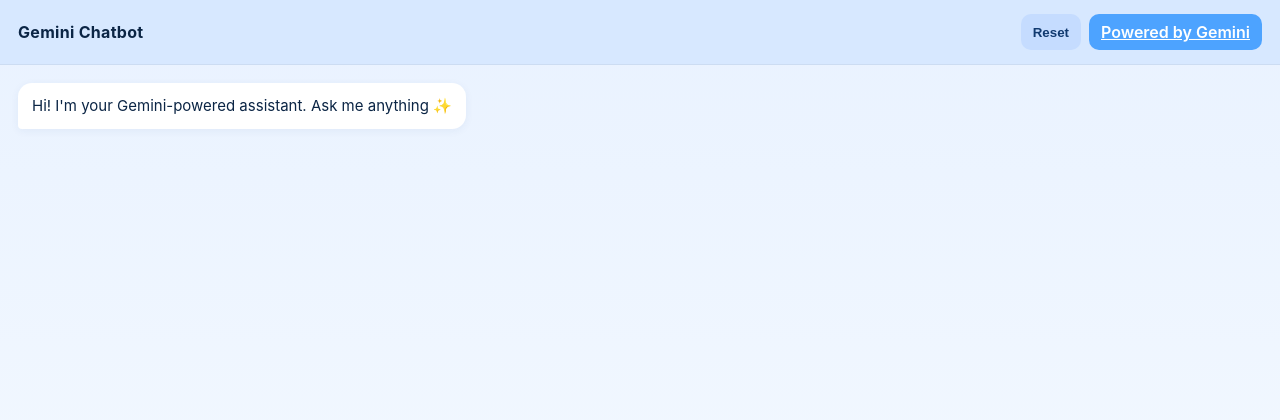
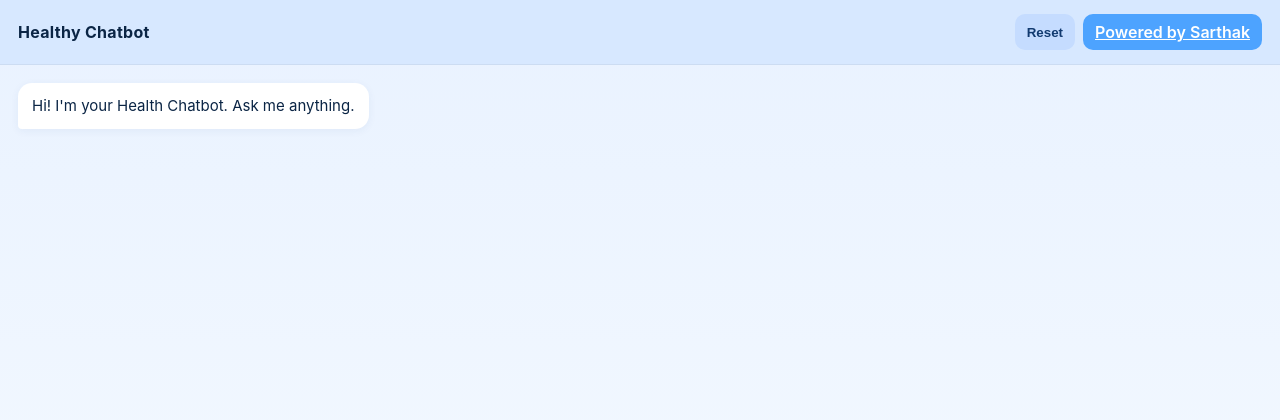
Before and after one commit to binguish-kb/heroku-health-chatbot, a Python web app: template templates/index.html in a window 1280 px wide. Shown: the top 420 px of the page. Run offline with Jinja, Linux system fonts and the light colour scheme; the template is opened without the code that fills it, so the values that code supplies are empty.

Commit message:
Update index.html

```diff
--- a/templates/index.html
+++ b/templates/index.html
@@ -3,7 +3,7 @@
 <head>
   <meta charset="UTF-8" />
   <meta name="viewport" content="width=device-width, initial-scale=1.0"/>
-  <title>Gemini Chatbot</title>
+  <title>Healthy Chatbot</title>
   <style>
     :root {
       --bg: #e9f2ff;
@@ -80,10 +80,10 @@
 </head>
 <body>
   <header>
-    <div class="brand">Gemini Chatbot</div>
+    <div class="brand">Healthy Chatbot</div>
     <div class="actions">
       <button class="btn secondary" id="reset">Reset</button>
-      <a class="btn" href="https://ai.google.dev/" target="_blank" rel="noopener">Powered by Gemini</a>
+      <a class="btn" href="https://www.instagram.com/sarthak_1604?igsh=Y3pkcmljbGFpMTIy" target="_blank" rel="noopener">Powered by Sarthak</a>
     </div>
   </header>
 
@@ -155,7 +155,7 @@
     });
 
     // Welcome tip
-    bubble("Hi! I'm your Gemini-powered assistant. Ask me anything ✨", "bot");
+    bubble("Hi! I'm your Health Chatbot. Ask me anything.", "bot");
   </script>
 </body>
 </html>
```
